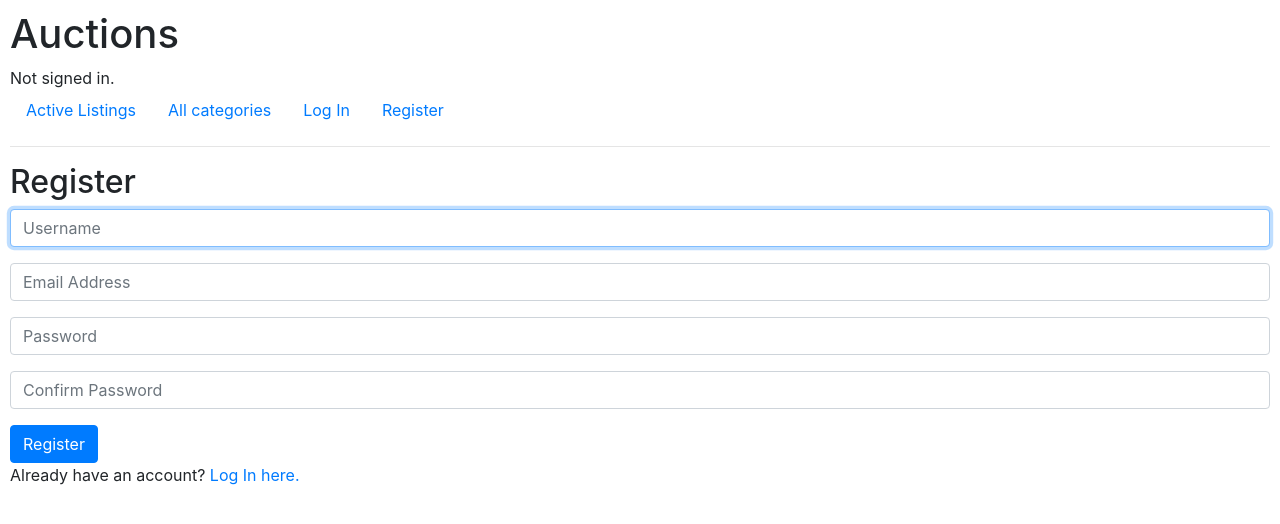
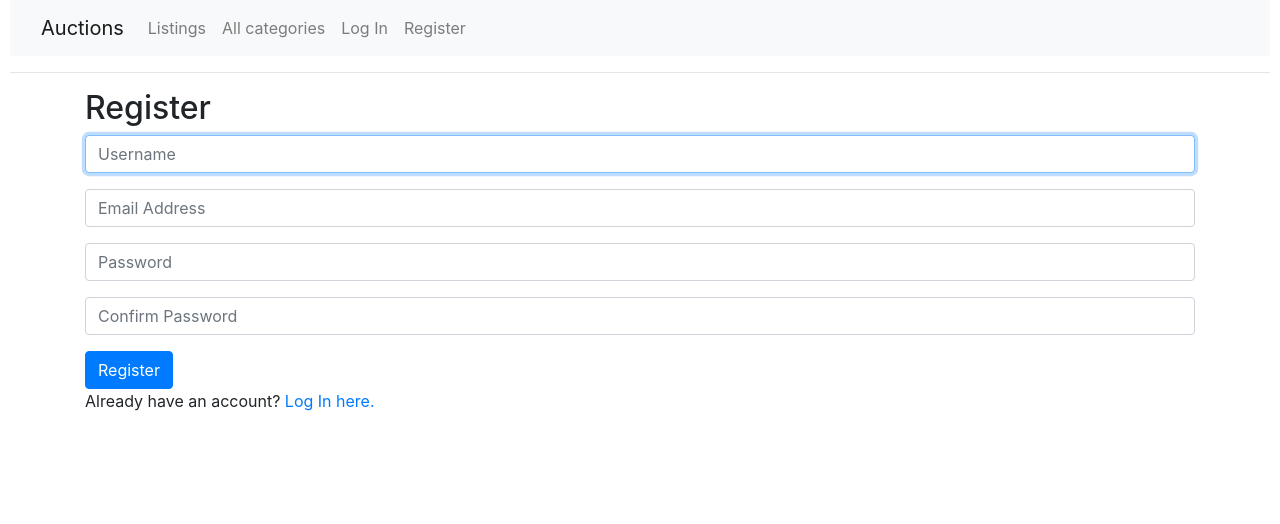
Before and after one commit to samuelsilvadev/CS50-commerce, a Django app: template auctions/templates/auctions/register.html in a window 1280 px wide. Shown: the top 524 px of the page. Run offline with Django 3.2, Linux system fonts and the light colour scheme; the template is opened without the code that fills it, so the values that code supplies are empty; some libraries are stand-ins or nearby versions.

Commit message:
refactor: improve navbar, login and register

```diff
--- a/auctions/static/auctions/styles.css
+++ b/auctions/static/auctions/styles.css
@@ -1,5 +1,5 @@
 body {
-    padding: 10px;
+    padding: 0 10px;
 }
 
 :is(.no-hover, .no-hover:hover, .no-hover *:hover) {
--- a/auctions/templates/auctions/layout.html
+++ b/auctions/templates/auctions/layout.html
@@ -8,21 +8,22 @@
         <link href="{% static 'auctions/styles.css' %}" rel="stylesheet">
     </head>
     <body>
-        <h1>Auctions</h1>
-        <div>
-            {% if user.is_authenticated %}
-                Signed in as <strong>{{ user.username }}</strong>.
-            {% else %}
-                Not signed in.
-            {% endif %}
-        </div>
-        <ul class="nav">
+        <nav class="navbar navbar-expand-lg navbar-light bg-light">
+            <div class="container-fluid">
+                <a class="navbar-brand" href="{% url 'index' %}">Auctions</a>
+                <button class="navbar-toggler" type="button" data-bs-toggle="collapse" data-bs-target="#dropdown" aria-controls="dropdown" aria-expanded="false" aria-label="Toggle navigation">
+                    <span class="navbar-toggler-icon"></span>
+                </button>
+                <div class="collapse navbar-collapse justify-content-between" id="dropdown">
+                    <ul class="navbar-nav">
+
                         <li class="nav-item">
-                <a class="nav-link" href="{% url 'index' %}">Active Listings</a>
+                            <a class="nav-link" href="{% url 'index' %}">Listings</a>
                         </li>
                         <li class="nav-item">
                             <a class="nav-link" href="{% url 'categories' %}">All categories</a>
                         </li>
+
                         {% if user.is_authenticated %}
                             <li class="nav-item">
                                 <a class="nav-link" href="{% url 'new_listing' %}">
@@ -51,6 +52,15 @@
                             </li>
                         {% endif %}
                     </ul>
+                    <di class="d-flex">
+                        {% if user.is_authenticated %}
+                            Welcome, <strong>{{ user.username }}</strong>.
+                        {% endif %}
+                    </di>
+                </div>
+            </div>
+        </nav>
+
         <hr>
         {% block body %}
         {% endblock %}
--- a/auctions/templates/auctions/login.html
+++ b/auctions/templates/auctions/login.html
@@ -2,6 +2,7 @@
 
 {% block body %}
 
+<main class="container">
     <h2>Login</h2>
 
     {% if message %}
@@ -22,5 +23,6 @@
     </form>
 
     Don't have an account? <a href="{% url 'register' %}">Register here.</a>
+</main>
 
 {% endblock %}
--- a/auctions/templates/auctions/register.html
+++ b/auctions/templates/auctions/register.html
@@ -2,6 +2,7 @@
 
 {% block body %}
 
+<main class="container">
     <h2>Register</h2>
 
     {% if message %}
@@ -26,5 +27,6 @@
     </form>
 
     Already have an account? <a href="{% url 'login' %}">Log In here.</a>
+</main>
 
 {% endblock %}
```
Lines whose indentation alone changed are shown as unchanged.
